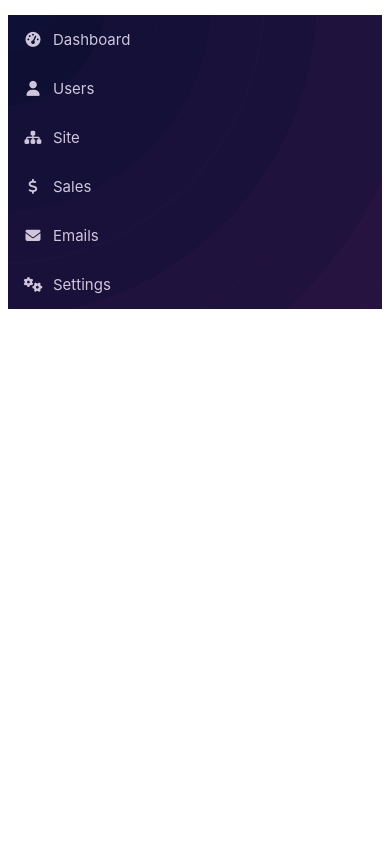
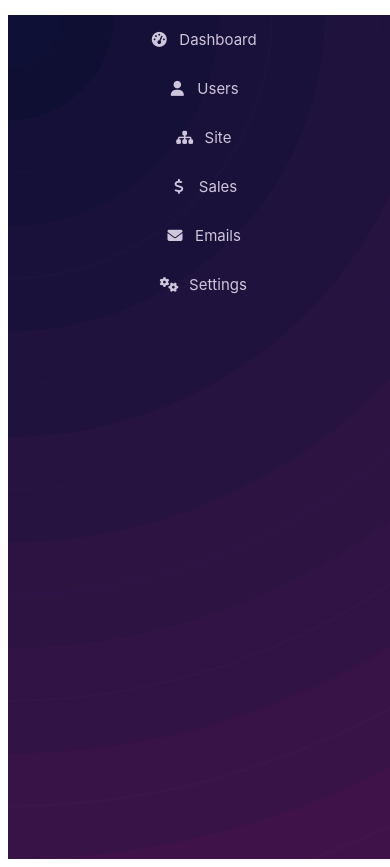
Before and after one commit to MSaqibNazir/Learning-CSS, a plain HTML site: page Exercises/ExMenu/ExMenu.html in a window 390 px wide. Before the commit the page ends 844 px from the top, so only its background shows below. Drawn offline with Linux system fonts and the light colour scheme.

Commit message:
Menu Bar improved

```diff
--- a/Exercises/ExMenu/exMenu.css
+++ b/Exercises/ExMenu/exMenu.css
@@ -43,3 +43,14 @@ body {
     height: 100vh;
   }
 }
+
+@media screen and (max-width: 767px) {
+  .menu {
+    width: 100vw;
+    height: 100vh;
+  }
+
+  .menu li {
+    text-align: center;
+  }
+}
```
